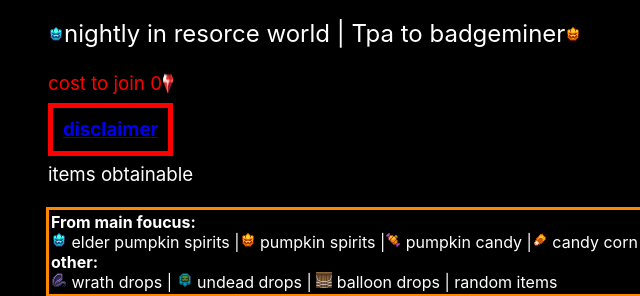
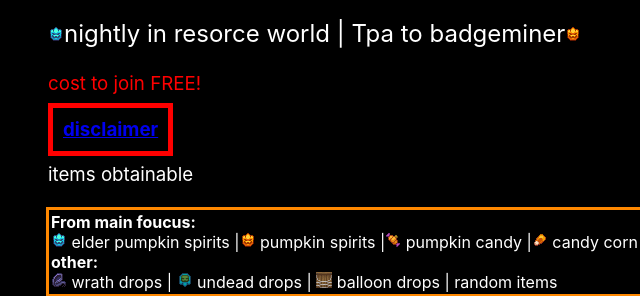
Before and after one commit to SpiritHunters/SpiritHunters.github.io, a plain HTML site: page index.html in a window 1280 px wide. Shown: the part 1058-1354 px from the top of the page, 14-654 px from the left. Drawn offline with Linux system fonts and the light colour scheme; files whose address does not match are found by name.

Commit message:
Update index.html

```diff
--- a/index.html
+++ b/index.html
@@ -9,7 +9,7 @@
     <img src="https://i.imgur.com/45fuqrv.png" border="0">
 <img class="title" src="https://spirithunters.github.io/elder_pumpkin_spirit_head.png" alt="you cant see this">
 <h2><img src="https://spirithunters.github.io/elder_pumpkin_spirit.png">nightly in resorce world | Tpa to badgeminer<img src="https://spirithunters.github.io/pumpkin_spirit.png"></h2>
-<h3 class="rubie">cost to join 0<img src="https://spirithunters.github.io/ruby_icon.png"></h3>
+<h3 class="rubie">cost to join FREE!</h3>
 <h3><b class="risk"><a href="https://spirithunters.github.io/disclaimer">disclaimer</a></b></h3>
 <h3>items obtainable</h3>
 <p class="boror"><b>From main foucus:</b><br><img src="https://spirithunters.github.io/elder_pumpkin_spirit.png"> elder pumpkin spirits |<img src="https://spirithunters.github.io/pumpkin_spirit.png"> pumpkin spirits |<img src="https://spirithunters.github.io/pumpkin_candy.png"> pumpkin candy |<img src="https://spirithunters.github.io/candy_corn.png"> candy corn<br>
```
